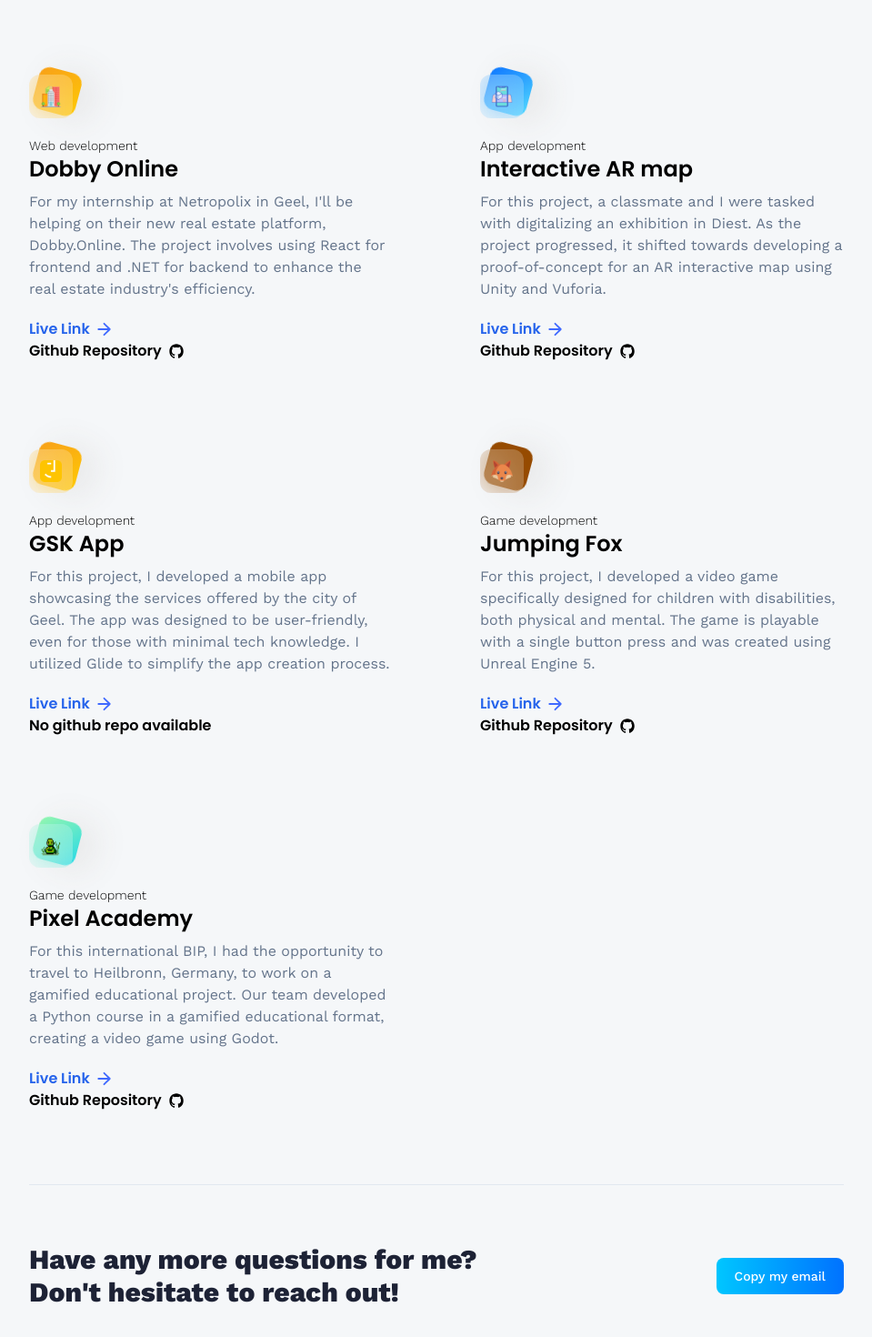
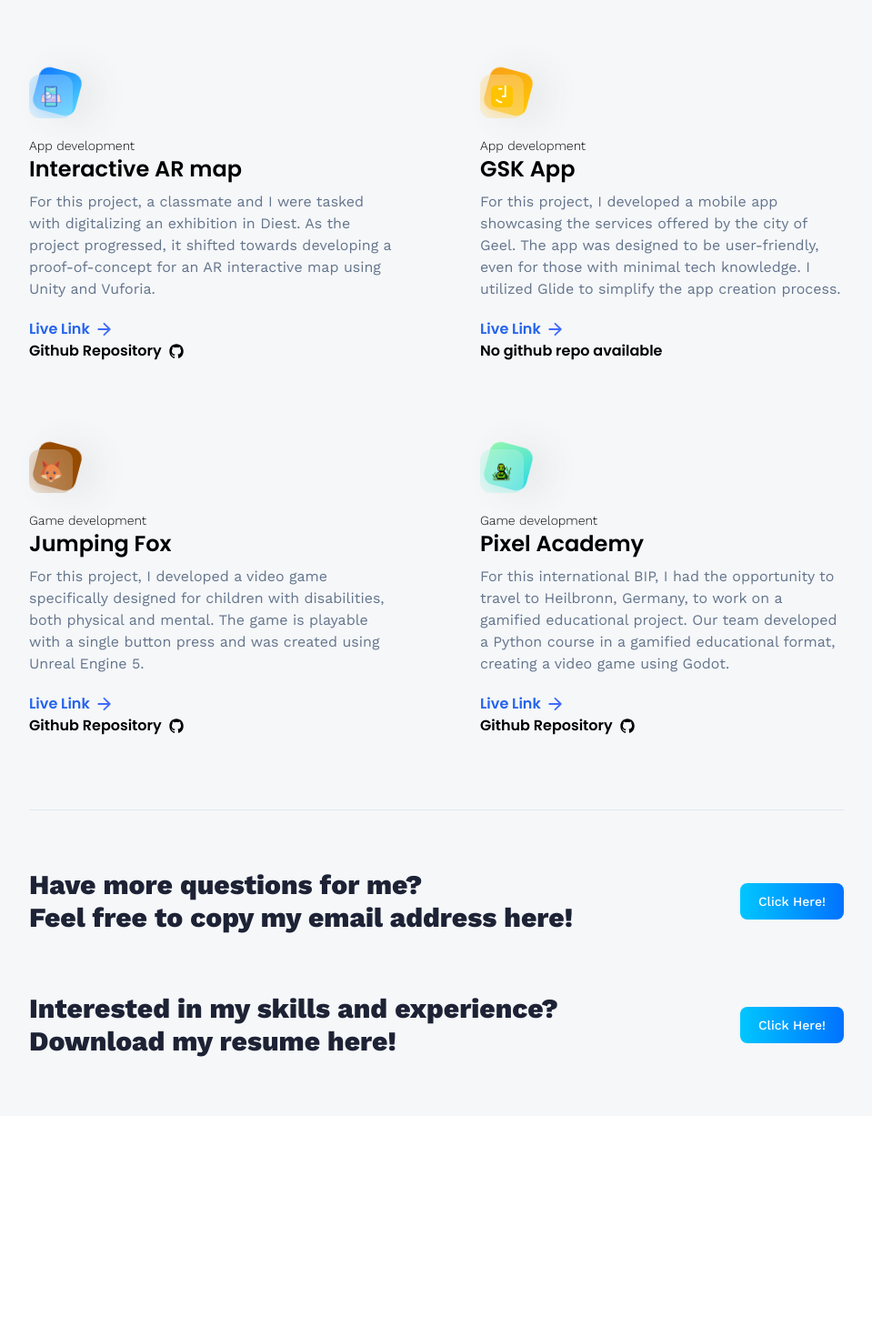
Before and after one commit to marnikmaes/3DPortfolio, a React (Vite) app in the folder portfolio/: page /projects in a window 1280 px wide. Shown: the part 688-2158 px from the top of the page at 91% size, without its empty margins (160-1119 px from the left). After the commit the page ends 1915 px from the top, so only its background shows below. Built offline with nearby package versions, Linux system fonts and the light colour scheme.

Commit message:
changes
text and resume

```diff
--- a/portfolio/src/components/CTA.jsx
+++ b/portfolio/src/components/CTA.jsx
@@ -11,12 +11,30 @@
       });
   };
 
+  const downloadResume = () => {
+    const pdfUrl = "Resume_Marnik_Maes.pdf";
+    const link = document.createElement("a");
+    link.href = pdfUrl;
+    link.download = "resume-marnikmaes.pdf"; // specify the filename
+    document.body.appendChild(link);
+    link.click();
+    document.body.removeChild(link);
+  };
+
   return (
-    <section className='cta'>
-      <p className='cta-text'>Have any more questions for me? <br className='sm:block hidden'/>
-        Don't hesitate to reach out!</p>
-      <button className='btn' onClick={copyEmailToClipboard}>Copy my email</button>
-    </section>
+    <>
+      <section className='cta'>
+        <p className='cta-text'>Have more questions for me?<br className='sm:block hidden'/>
+          Feel free to copy my email address here!</p>
+        <button className='btn w-[200px]' onClick={copyEmailToClipboard}>Click Here!</button>
+      </section>
+
+      <section className='cta'>
+        <p className='cta-text'>Interested in my skills and experience?<br className='sm:block hidden'/>
+          Download my resume here!</p>
+         <button className='btn w-full' onClick={downloadResume}>Click Here!</button>
+      </section>
+    </>
   );
 };
 
--- a/portfolio/src/components/HomeInfo.jsx
+++ b/portfolio/src/components/HomeInfo.jsx
@@ -35,7 +35,7 @@
     ),
     4: (
         <InfoBox
-            text="As the final stretch of my last year, I completed a 13-week application development internship at Netropolix. Sounds interesting, right?"
+            text="As the final stretch of my last year, I completed a 13-week application development internship at NTX. Sounds interesting, right?"
             link='/internship'
             target='_blank'
             rel='noopener noreferrer'
--- a/portfolio/src/constants/index.js
+++ b/portfolio/src/constants/index.js
@@ -192,15 +192,6 @@
         githubRepo: 'https://github.com/Thomas-More-Digital-Innovation/2324-MOBI-001-exoskeleton-tool',
     },
     {
-        iconUrl: building,
-        theme: 'btn-back-yellow',
-        name: 'Dobby Online',
-        tag: 'Web development',
-        description: "For my internship at Netropolix in Geel, I'll be helping on their new real estate platform, Dobby.Online. The project involves using React for frontend and .NET for backend to enhance the real estate industry's efficiency.",
-        link: 'https://marnikmaes-internship2024.netlify.app/',
-        githubRepo: 'https://github.com/marnikmaes/internship2024_immo_frontend',
-    },
-    {
         iconUrl: augmented,
         theme: 'btn-back-blue',
         name: 'Interactive AR map',
@@ -215,7 +206,7 @@
         name: 'GSK App',
         tag: 'App development',
         description: "For this project, I developed a mobile app showcasing the services offered by the city of Geel. The app was designed to be user-friendly, even for those with minimal tech knowledge. I utilized Glide to simplify the app creation process.",
-        link: 'https://geel-hulp.glideapp.io/dl/de6ccd',
+        link: 'https://geelsesocialekaart.glideapp.io/  ',
     },
     {
         iconUrl: fox,
```
Also changed, not shown: 1 other file (tests, documents, lock files or other folders).
